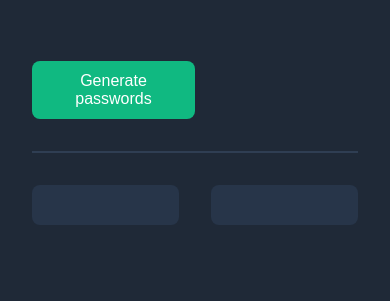
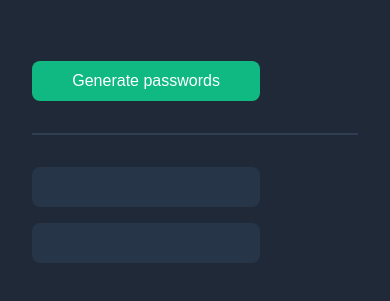
Before and after one commit to SenithVijayantha/password-generator, a plain HTML site: page index.html in a window 390 px wide. Shown: the part 253-554 px from the top of the page. Drawn offline with Linux system fonts and the light colour scheme.

Commit message:
Add designs for mobile devices

```diff
--- a/index.css
+++ b/index.css
@@ -78,3 +78,19 @@ hr {
     display: flex;
     justify-content: space-between;
 }
+
+@media (max-width: 640px) {
+    .generate-pw__btn {
+        width: 70%;
+    }
+
+    .pw__btn__container {
+        display: flex;
+        flex-direction: column;
+        gap: 1rem;
+    }
+
+    .pw__btn {
+        width: 70%;
+    }
+}
```
